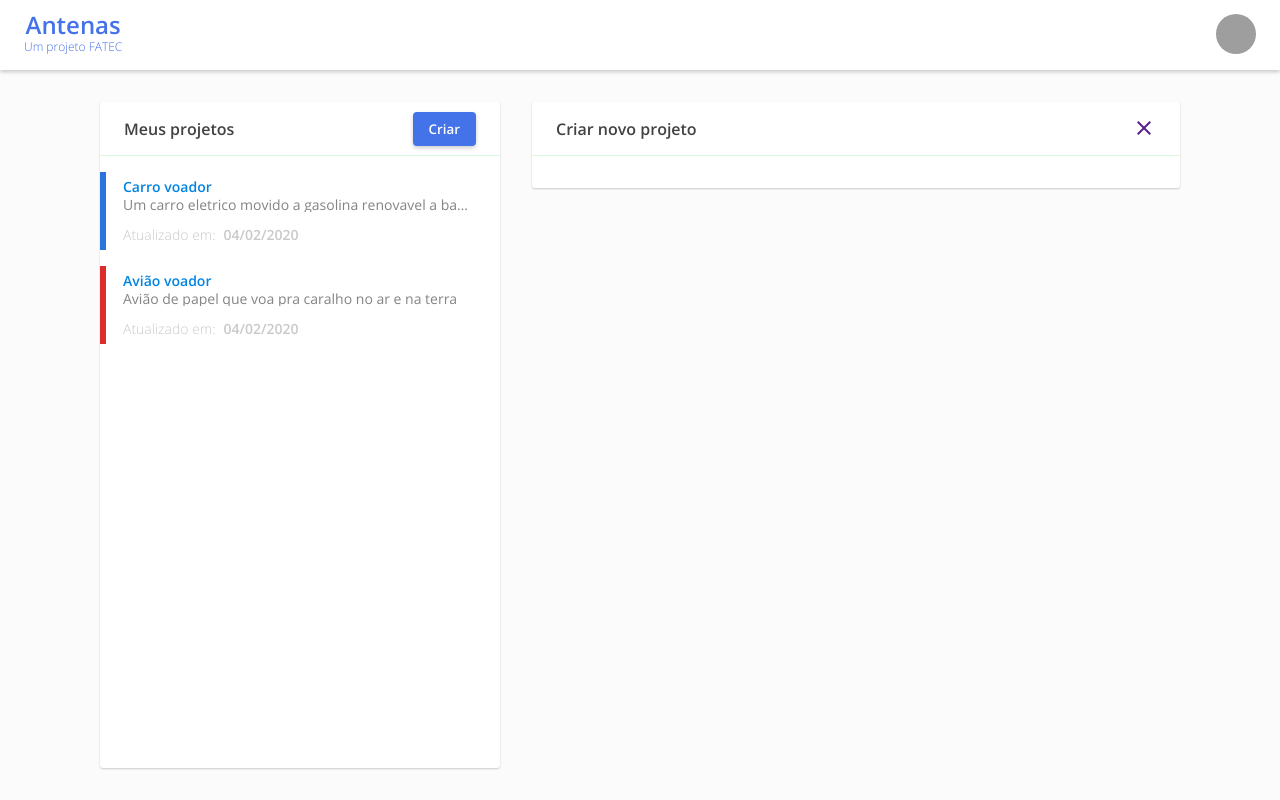
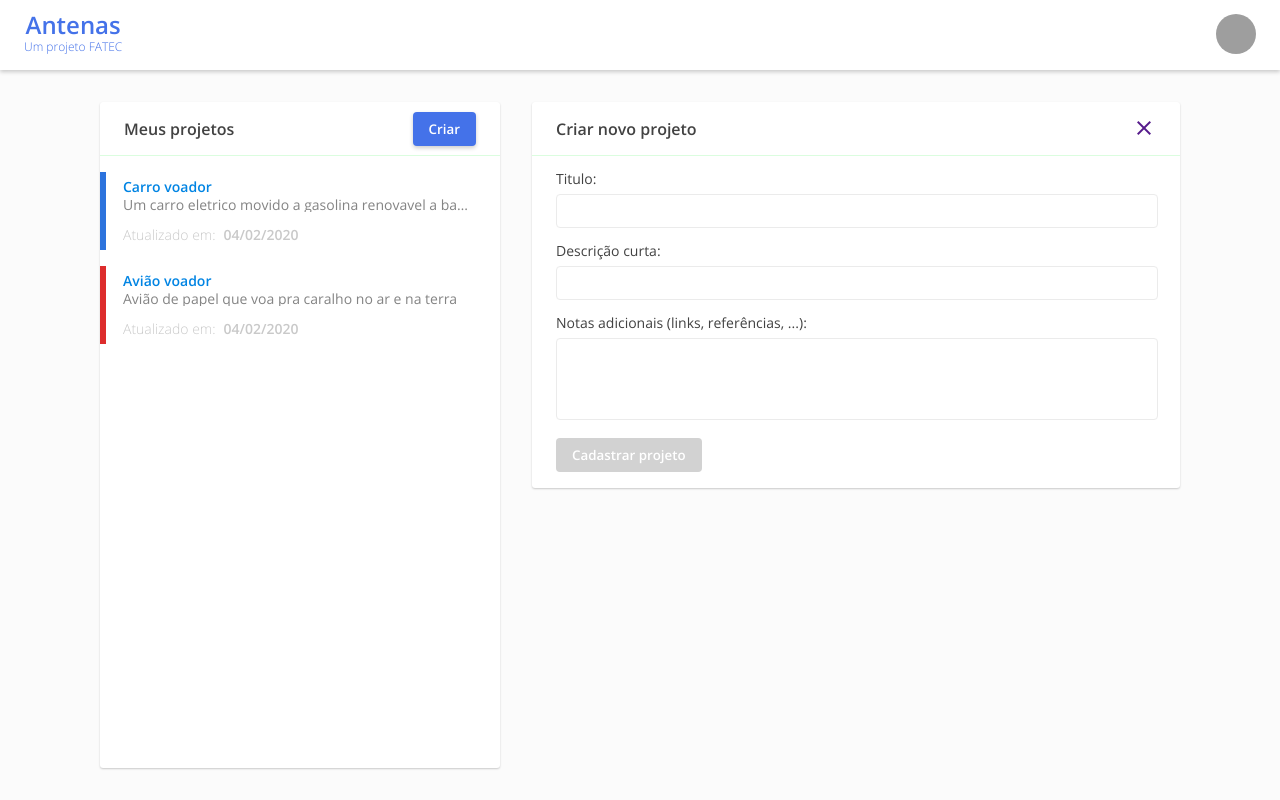
Before and after one commit to antena-dream-team/AntenasClient, a Vue app: page /home in a window 1280 px wide. Both pictures are taken after a click on the button "Criar". Built offline with nearby package versions, Linux system fonts and the light colour scheme; grey boxes are pictures that could not be loaded.

Commit message:
Adicionando fases em store e finalizando criacao de projeto

```diff
--- /dev/null
+++ b/src/components/Forms/CustomTextarea.vue
@@ -0,0 +1,90 @@
+<template>
+    <div class="custom-textarea">
+        <label v-if="label" :for="id" class="custom-textarea__label">{{ label }}</label>
+        <textarea
+            class="custom-textarea__textarea"
+            :class="getResizeClass()"
+            @input="$emit('input', $event.target.value)"
+            :placeholder="placeholder"
+            :id="id"
+            :rows="rows"
+            :cols="cols"
+            :value="value">
+        </textarea>
+    </div>
+</template>
+
+<script>
+export default {
+    name: 'CustomTextarea',
+    props: {
+        variant: String,
+        type: String,
+        label: String,
+        placeholder: String,
+        value: String,
+        rows: Number,
+        cols: Number,
+        resize: {
+            type: [Boolean, String],
+            default: false
+        },
+        id: String
+    },
+    methods: {
+        getResizeClass() {
+            let base = 'custom-textarea__textarea--resize-';
+            let resizeMap = {};
+
+            resizeMap[base + 'off'] = !this.resize;
+            resizeMap[base + 'all'] = this.resize === true;
+            resizeMap[base + 'horizontal'] = this.resize === 'horizontal';
+            resizeMap[base + 'vertical'] = this.resize === 'vertical';
+
+            return resizeMap;
+        }
+    }
+}
+</script>
+
+<style lang="scss">
+    .custom-textarea {
+
+        flex-grow: 1;
+
+        &__label {
+            margin-bottom: spacing(1);
+            display: block;
+        }
+
+        &__textarea {
+            padding: spacing(1) spacing(2);
+            border: solid 1px $color-gray-light;
+            font-family: 'Work Sans', sans-serif;
+            border-radius: 4px;
+            font-size: 14px;
+            flex-grow: 1;
+            width: calc(100% - #{spacing(2)} * 2);
+
+            &::placeholder {
+                color: $color-gray;
+            }
+
+            &--resize-off {
+                resize: none;
+            }
+
+            &--resize-all {
+                resize: inherit;
+            }
+
+            &--resize-horizontal {
+                resize: horizontal;
+            }
+
+            &--resize-vertical {
+                resize: vertical;
+            }
+        }
+    }
+</style>
--- a/src/components/Project/ProjectCreation.vue
+++ b/src/components/Project/ProjectCreation.vue
@@ -1,15 +1,34 @@
 <template>
     <div class="project-creation">
-        <div class="box project-creation__project">
+        <div class="box project-creation__content">
             <div class="box__header">
                 <h4 class="title">Criar novo projeto</h4>
                 <a href @click.prevent="closeCreation()" class="close">
                     <i class="material-icons">close</i>
                 </a>
             </div>
-            <div class="box__body project-body">
+            <div class="box__body project-creation__form">
                 <form @submit.prevent="submitProject">
+                    <CustomInput
+                        class="project-creation__field"
+                        label="Titulo:"
+                        v-model="project.title"
+                    />
+                    <CustomInput
+                        class="project-creation__field"
+                        label="Descrição curta:"
+                        v-model="project.short_description"
+                    />
+                    <CustomTextarea
+                        class="project-creation__field"
+                        label="Notas adicionais (links, referências, ...):"
+                        v-model="project.notes"
+                        :rows="4"
+                    />
 
+                    <CustomButton :disabled="!isValid()" type="submit">
+                        Cadastrar projeto
+                    </CustomButton>
                 </form>
             </div>
         </div>
@@ -18,34 +37,39 @@
 
 <script>
 import CustomButton from '@/components/Forms/CustomButton.vue'
-import ProjectStatus from '@/components/Project/ProjectStatus.vue'
+import CustomInput from '@/components/Forms/CustomInput.vue'
+import CustomTextarea from '@/components/Forms/CustomTextarea.vue'
+import ProjectService from '@/services/ProjectService.js'
 
 export default {
     name: 'ProjectView',
-    props: {
-        project: Object
-    },
 	components: {
         CustomButton,
-        ProjectStatus,
+        CustomInput,
+        CustomTextarea,
     },
     methods: {
+        isValid() {
+            return this.project.title && this.project.short_description;
+        },
         closeCreation() {
             this.$emit('close');
         },
         submitProject() {
-            ProjectStatus
+            ProjectService
                 .addProject(this.project)
                 .then(project => {
-                    this.$emit('select', project);
                     this.closeCreation();
+                    this.$emit('created', project);
                 });
         }
     },
 	data() {
 		return {
             project: {
-
+                title: '',
+                short_description: '',
+                notes: ''
             }
         };
 	}
@@ -54,6 +78,8 @@ export default {
 
 <style scoped lang="scss">
 .project-creation {
-
+    &__field {
+        margin-bottom: spacing(2);
+    }
 }
 </style>
--- a/src/components/Project/ProjectView.vue
+++ b/src/components/Project/ProjectView.vue
@@ -13,39 +13,24 @@
                 <form class="project-view__form"></form>
 
                 <div class="project-view__info">
-                    <div class="project-view__field" v-if="project.shortDescription">
+                    <div class="project-view__field" v-if="project.short_description">
                         <p class="label">Descrição breve:</p>
-                        <p class="text">{{ project.shortDescription }}</p>
+                        <p class="text">{{ project.short_description }}</p>
                     </div>
 
-                    <div class="project-view__field" v-if="project.description">
+                    <div class="project-view__field" v-if="project.complete_description">
                         <p class="label">Descrição completa:</p>
-                        <p class="text">{{ project.description }}</p>
+                        <p class="text">{{ project.complete_description }}</p>
                     </div>
 
-                    <div class="project-view__field" v-if="project.techDescription">
+                    <div class="project-view__field" v-if="project.technology_description">
                         <p class="label">Descrição da tecnologia:</p>
-                        <p class="text">{{ project.techDescription }}</p>
+                        <p class="text">{{ project.technology_description }}</p>
                     </div>
 
-                    <div
-                        class="project-view__field project-view__field--horizontal"
-                        v-if="project.externalLink1 || project.externalLink2">
-
-                        <a  v-if="project.externalLink1"
-                            class="project-view__link"
-                            :href="project.externalLink1"
-                            target="_blank">
-
-                            Link externo 1
-                        </a>
-                        <a  v-if="project.externalLink2"
-                            class="project-view__link"
-                            :href="project.externalLink2"
-                            target="_blank">
-
-                            Link externo 2
-                        </a>
+                    <div class="project-view__field" v-if="project.notes">
+                        <p class="label">Notas adicionais:</p>
+                        <p class="text">{{ project.notes }}</p>
                     </div>
                 </div>
             </div>
--- a/src/components/Project/Projects.vue
+++ b/src/components/Project/Projects.vue
@@ -14,12 +14,14 @@
                     href
                     @click.prevent="selectProject(project)"
                     class="projects__item-content"
-                    :class="`projects__item-content--${project.status.toLowerCase()}`">
+                    :class="`projects__item-content--${project.status.toLowerCase()}`"
+                    :title="project.short_description"
+                >
                     <div class="status"></div>
                     <div class="content">
                         <span class="title">{{ project.title }}</span>
                         <p class="description">
-                            {{ project.shortDescription }}
+                            {{ project.short_description }}
                         </p>
                         <div class="updated">
                             <span>Atualizado em:</span>
--- a/src/components/Timeline.vue
+++ b/src/components/Timeline.vue
@@ -18,19 +18,13 @@ export default {
     props: {
         phase: Number
     },
-    components: {
+    computed: {
+        phases() {
+            return this.$store.state.phases;
+        }
     },
     data() {
-        return {
-            phases: [
-                'Cadastro Inicial',
-                'Avaliação Inicial',
-                'Cadastro Detalhado',
-                'Avaliação Detalhada',
-                'Reunião',
-                'Entrega'
-            ]
-        };
+        return { };
     },
     methods: {
 
--- a/src/services/ProjectService.js
+++ b/src/services/ProjectService.js
@@ -1,21 +1,19 @@
 let projects = [
     {
-        id: 0,
+        id: 1,
         title: 'Carro voador',
-        shortDescription: 'Um carro eletrico movido a gasolina renovavel a base de vento e cenoura',
-        description: 'Um carro eletrico movido a gasolina renovavel a base de vento e cenoura. Um carro eletrico movido a gasolina renovavel a base de vento e cenoura Um carro eletrico movido a gasolina renovavel a base de vento e cenoura Um carro eletrico movido a gasolina renovavel a base de vento e cenoura',
-        techDescription: 'Um carro feito em react com graxa em pó.',
-        externalLink1: 'https://google.com.br',
-        externalLink2: 'https://google.com.br',
+        short_description: 'Um carro eletrico movido a gasolina renovavel a base de vento e cenoura',
+        complete_description: 'Um carro eletrico movido a gasolina renovavel a base de vento e cenoura. Um carro eletrico movido a gasolina renovavel a base de vento e cenoura Um carro eletrico movido a gasolina renovavel a base de vento e cenoura Um carro eletrico movido a gasolina renovavel a base de vento e cenoura',
+        technology_description: 'Um carro feito em react com graxa em pó.',
         lastUpdate: new Date().getTime(),
         phase: 4,
         status: 'WAITING'
     },
     {
-        id: 1,
+        id: 2,
         phase: 1,
         title: 'Avião voador',
-        shortDescription: 'Avião de papel que voa pra caralho no ar e na terra',
+        short_description: 'Avião de papel que voa pra caralho no ar e na terra',
         lastUpdate: new Date().getTime(),
         status: 'REFUSED'
     }
@@ -31,6 +29,14 @@ module.exports = {
 
     addProject(project) {
         return new Promise(resolve => {
+            project = {
+                id: (Math.random() * 100) + 3,
+                lastUpdate: new Date().getTime(),
+                phase: 1,
+                status: 'PENDING',
+                ...project
+            };
+
             projects.push(project);
             resolve(project);
         });
--- a/src/store/index.js
+++ b/src/store/index.js
@@ -5,8 +5,20 @@ Vue.use(Vuex)
 
 export default new Vuex.Store({
   state: {
+    phases: [
+      'Cadastro Inicial',
+      'Avaliação Inicial',
+      'Cadastro Detalhado',
+      'Avaliação Detalhada',
+      'Reunião',
+      'Entrega'
+    ],
+    projects: []
   },
   mutations: {
+    addProject(project) {
+      state.projects.push(project);
+    }
   },
   actions: {
   },
--- a/src/views/Home.vue
+++ b/src/views/Home.vue
@@ -19,7 +19,7 @@
       <ProjectCreation
         v-if="creating"
         class="home__project-view"
-        @select="selectProject"
+        @created="selectProject"
         @close="stopCreation"
       />
     </div>
@@ -42,6 +42,7 @@ export default {
   },
   methods: {
     selectProject(project) {
+      console.log(project);
       this.creating = false;
       this.selectedProject = project;
     },
```
Also changed, not shown: src/components/Project/ProjectStatus.vue (+30 -13 lines).
